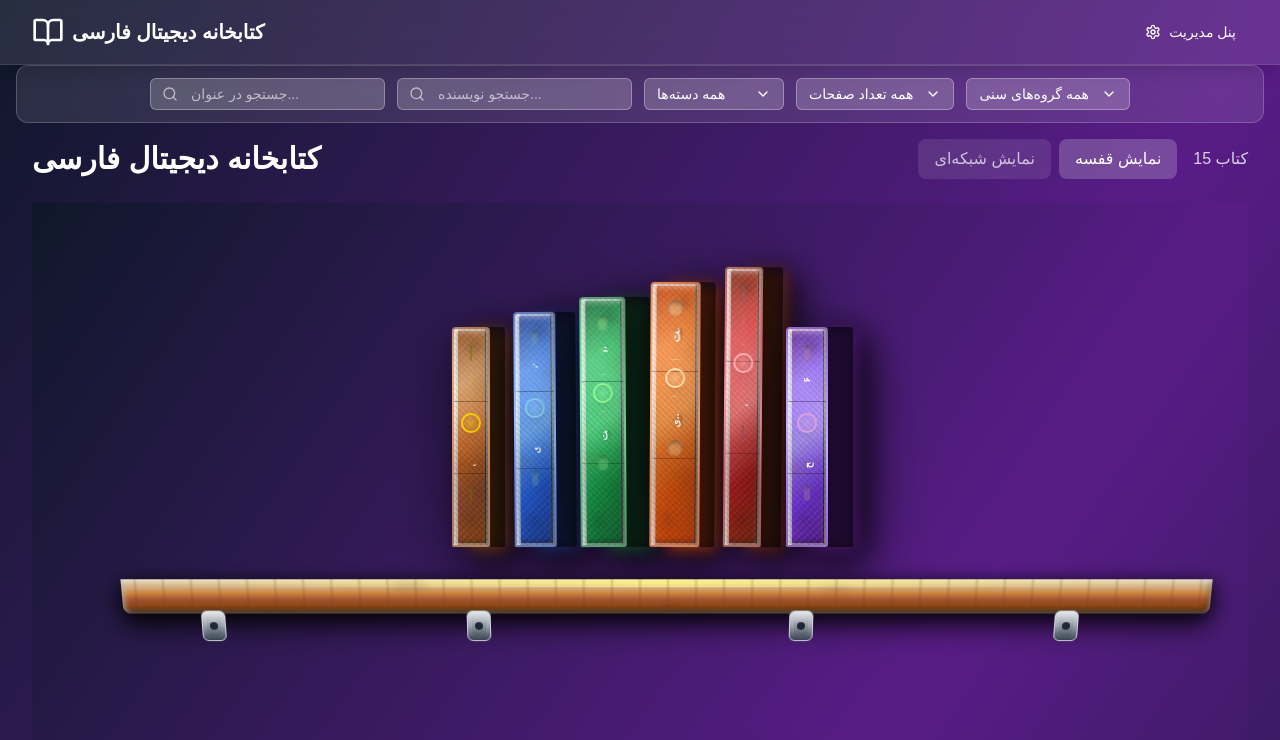
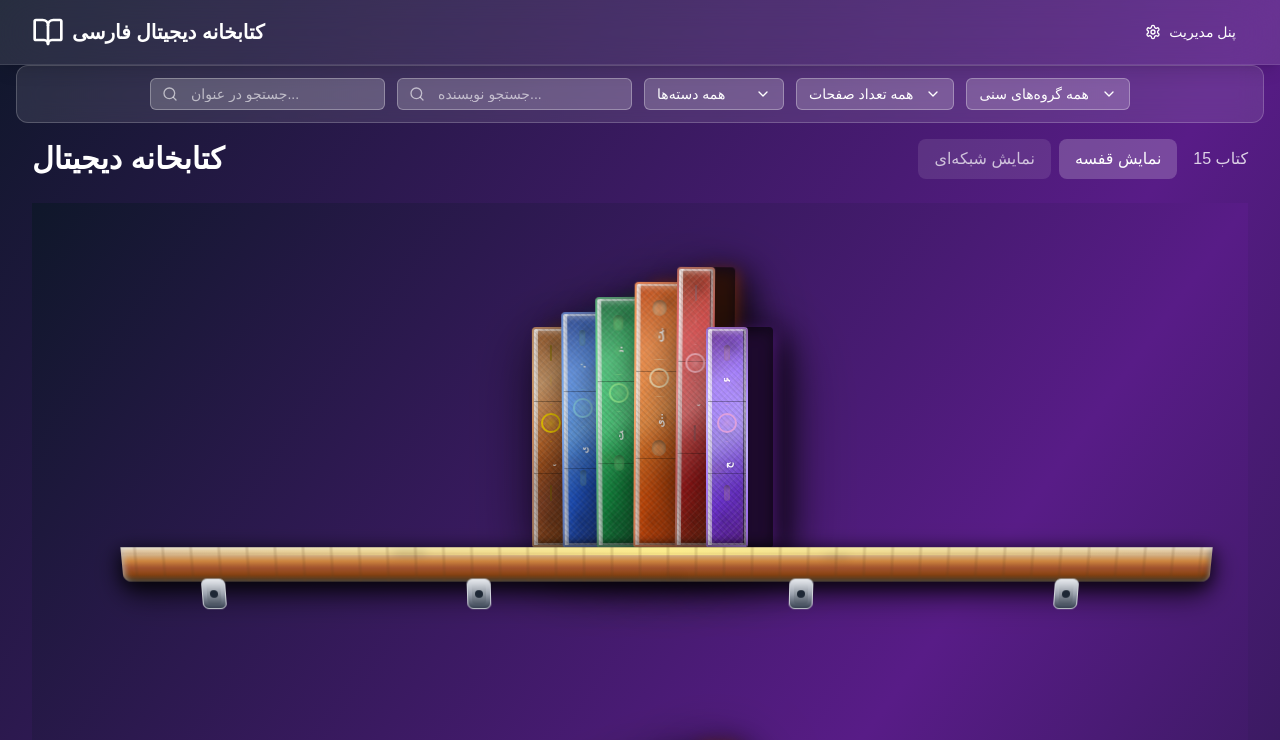
Before and after one commit to nargestabatabaii679/mobile-book-verse-reader, a React (Vite) app: page / in a window 1280 px wide. Shown: the top 740 px of the page. Built offline with nearby package versions, Linux system fonts and the light colour scheme; a web font is replaced by a local one.

Commit message:
Refactor library view
Remove title, add selection effect, and adjust book positions.

```diff
--- a/src/components/library/LibraryShelfView.tsx
+++ b/src/components/library/LibraryShelfView.tsx
@@ -1,4 +1,3 @@
-
 import React from 'react';
 import { Book } from '@/types';
 
@@ -83,7 +82,7 @@ export const LibraryShelfView: React.FC<LibraryShelfViewProps> = ({
 
                 {/* Books on shelf */}
                 <div
-                  className="flex justify-center items-end space-x-6 rtl:space-x-reverse mb-8"
+                  className="flex justify-center items-end"
                   style={{ minHeight: '280px' }}
                 >
                   {shelf.map((book, bookIndex) => {
@@ -97,13 +96,14 @@ export const LibraryShelfView: React.FC<LibraryShelfViewProps> = ({
                     return (
                       <div
                         key={book.id}
-                        className="group cursor-pointer transition-all duration-700 hover:scale-110 hover:-translate-y-8 hover:rotate-1 hover:z-50 relative"
+                        className="group cursor-pointer transition-all duration-700 hover:scale-110 hover:-translate-y-12 hover:rotate-1 hover:z-50 relative"
                         style={{
                           width: `${width}px`,
                           height: `${height}px`,
                           transform: `rotateY(${tilt}deg) rotateZ(${lean}deg) perspective(2000px)`,
                           transformStyle: 'preserve-3d',
-                          filter: 'drop-shadow(0 15px 30px rgba(0,0,0,0.6))'
+                          filter: 'drop-shadow(0 15px 30px rgba(0,0,0,0.6))',
+                          marginLeft: bookIndex > 0 ? '-8px' : '0'
                         }}
                         onClick={() => onSelectBook(book)}
                       >
@@ -264,18 +264,28 @@ export const LibraryShelfView: React.FC<LibraryShelfViewProps> = ({
                             <div className="absolute bottom-1/3 left-2 w-1 h-2 bg-amber-700/30 rounded blur-sm"></div>
                           </div>
 
-                          {/* Enhanced selection glow effect */}
+                          {/* Enhanced selection glow effect with lifting animation */}
                           <div className="absolute inset-0 opacity-0 group-hover:opacity-100 transition-all duration-500 pointer-events-none">
                             <div
                               className="absolute inset-0 rounded"
                               style={{
-                                background: `radial-gradient(ellipse at center, ${bookStyle.accent}40 0%, ${bookStyle.accent}20 30%, transparent 70%)`,
-                                boxShadow: `0 0 30px ${bookStyle.accent}60, inset 0 0 20px ${bookStyle.accent}30`
+                                background: `radial-gradient(ellipse at center, ${bookStyle.accent}60 0%, ${bookStyle.accent}30 30%, transparent 70%)`,
+                                boxShadow: `
+                                  0 0 40px ${bookStyle.accent}80,
+                                  inset 0 0 30px ${bookStyle.accent}40,
+                                  0 20px 60px rgba(0,0,0,0.8),
+                                  0 30px 80px rgba(0,0,0,0.6)
+                                `
                               }}
                             />
                             <div
-                              className="absolute inset-0 bg-gradient-to-r from-transparent via-white/30 to-transparent transform -skew-x-12"
+                              className="absolute inset-0 bg-gradient-to-r from-transparent via-white/30 to-transparent transform -skew-x-12 group-hover:animate-pulse"
                               style={{ animation: 'shimmer 1.5s ease-in-out' }}
+                            />
+                            {/* Book lifting shadow */}
+                            <div
+                              className="absolute -bottom-8 left-1/2 transform -translate-x-1/2 w-full h-4 bg-black/60 rounded-full blur-lg opacity-0 group-hover:opacity-100 transition-all duration-500"
+                              style={{ filter: 'blur(12px)' }}
                             />
                           </div>
                         </div>
--- a/src/pages/Index.tsx
+++ b/src/pages/Index.tsx
@@ -116,7 +116,7 @@ const Index = () => {
 
             <div className="flex-1">
               <div className="flex items-center justify-between mb-6">
-                <h1 className="text-3xl font-bold text-white">کتابخانه دیجیتال فارسی</h1>
+                <h1 className="text-3xl font-bold text-white">کتابخانه دیجیتال</h1>
                 <div className="flex items-center gap-4">
                   <div className="flex items-center gap-2">
                     <button
```
